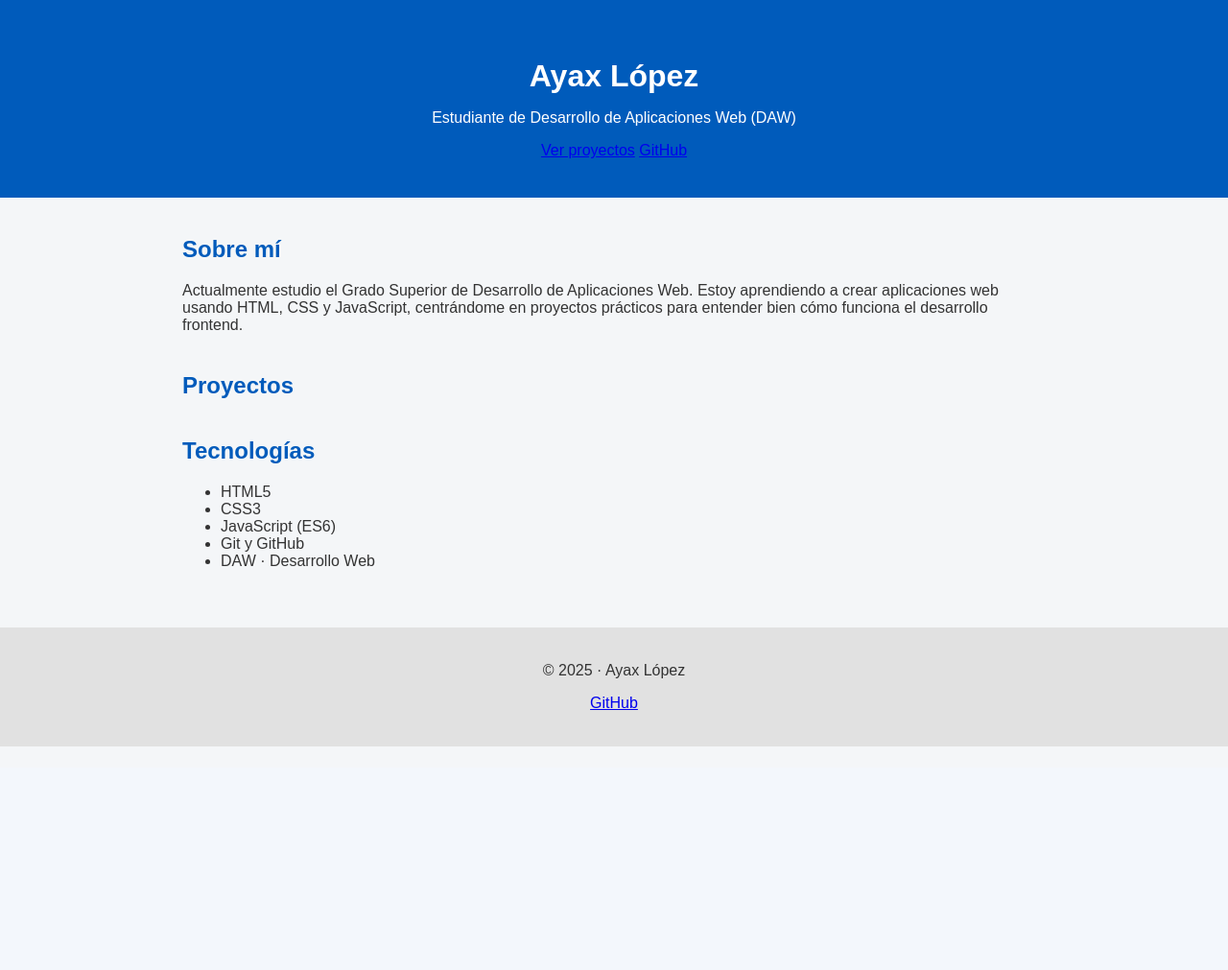
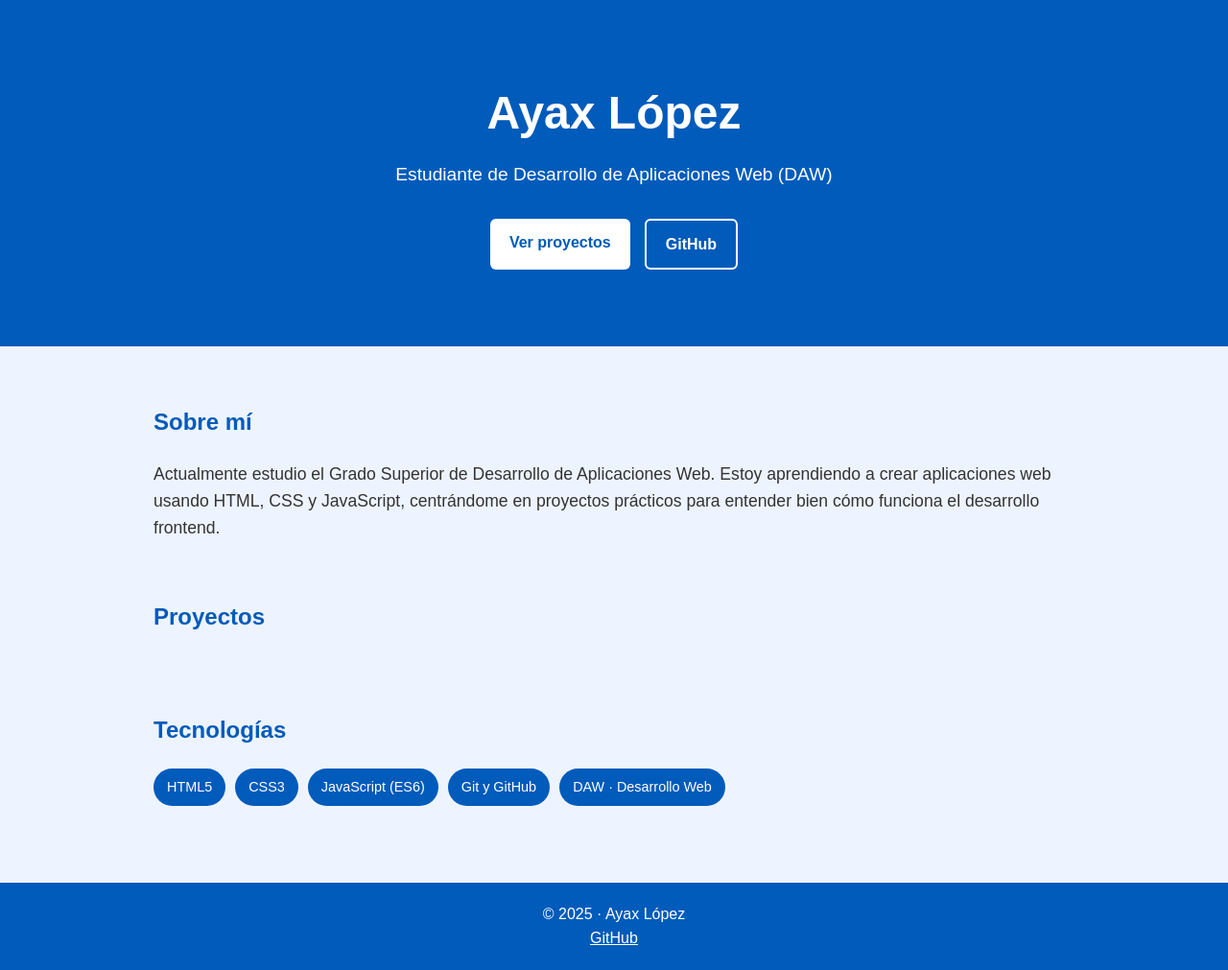
Before and after one commit to Ayaxlc/Ayaxlc.github.io, a PHP site: page / in a window 1280 px wide. Shown: the whole page at 96% size. Before the commit the page ends 778 px from the top, so only its background shows below. Run offline with PHP 8.4, Linux system fonts and the light colour scheme.

Commit message:
style.css for main portfolio

```diff
--- a/style.css
+++ b/style.css
@@ -1,60 +1,156 @@
-/* ESTILOS GENERALES */
-body {
-    font-family: Arial, sans-serif;
+/* =========================
+   ESTILOS GENERALES
+========================= */
+* {
     margin: 0;
-    background-color: #f4f6f8;
-    color: #333;
+    padding: 0;
+    box-sizing: border-box;
 }
 
-/* CABECERA */
-header {
+body {
+    font-family: Arial, Helvetica, sans-serif;
+    background-color: #eef4ff;
+    color: #333;
+    line-height: 1.6;
+}
+
+/* =========================
+   HERO / CABECERA
+========================= */
+.hero {
     background-color: #005bbb;
     color: white;
     text-align: center;
-    padding: 40px 20px;
+    padding: 80px 20px;
 }
 
-header h1 {
+.hero h1 {
+    font-size: 3em;
     margin-bottom: 10px;
 }
 
-/* SECCIONES */
+.hero p {
+    font-size: 1.2em;
+    margin-bottom: 30px;
+}
+
+.hero-botones {
+    display: flex;
+    justify-content: center;
+    gap: 15px;
+}
+
+.btn {
+    background-color: white;
+    color: #005bbb;
+    padding: 12px 20px;
+    border-radius: 6px;
+    text-decoration: none;
+    font-weight: bold;
+}
+
+.btn:hover {
+    background-color: #dbe9ff;
+}
+
+.btn.secundario {
+    background-color: transparent;
+    border: 2px solid white;
+    color: white;
+}
+
+.btn.secundario:hover {
+    background-color: rgba(255,255,255,0.2);
+}
+
+/* =========================
+   SECCIONES
+========================= */
 section {
-    max-width: 900px;
-    margin: 40px auto;
+    max-width: 1000px;
+    margin: 60px auto;
     padding: 0 20px;
 }
 
 h2 {
     color: #005bbb;
+    margin-bottom: 20px;
 }
 
-/* PROYECTOS */
-.proyecto {
-    background-color: white;
-    padding: 20px;
-    border-radius: 8px;
-    margin-top: 20px;
+/* =========================
+   SOBRE MÍ
+========================= */
+.sobre-mi p {
+    font-size: 1.1em;
 }
 
-.proyecto a {
+/* =========================
+   PROYECTOS
+========================= */
+.lista-proyectos {
+    display: grid;
+    grid-template-columns: repeat(auto-fit, minmax(280px, 1fr));
+    gap: 20px;
+}
+
+.proyecto-card {
+    background-color: white;
+    border-radius: 10px;
+    padding: 20px;
+    box-shadow: 0 4px 10px rgba(0,0,0,0.1);
+}
+
+.proyecto-card h3 {
+    margin-bottom: 10px;
+}
+
+.proyecto-card p {
+    margin-bottom: 15px;
+}
+
+.proyecto-card a {
     display: inline-block;
-    margin-top: 10px;
-    text-decoration: none;
     background-color: #005bbb;
     color: white;
     padding: 10px 15px;
     border-radius: 5px;
+    text-decoration: none;
 }
 
-.proyecto a:hover {
+.proyecto-card a:hover {
     background-color: #003f80;
 }
 
-/* FOOTER */
+/* =========================
+   SKILLS
+========================= */
+.skills ul {
+    list-style: none;
+    display: flex;
+    flex-wrap: wrap;
+    gap: 10px;
+}
+
+.skills li {
+    background-color: #005bbb;
+    color: white;
+    padding: 8px 14px;
+    border-radius: 20px;
+    font-size: 0.9em;
+}
+
+/* =========================
+   FOOTER
+========================= */
 footer {
+    background-color: #005bbb;
+    color: white;
     text-align: center;
     padding: 20px;
-    background-color: #e1e1e1;
-    margin-top: 60px;
+    margin-top: 80px;
 }
+
+footer a {
+    color: white;
+    text-decoration: underline;
+}
```
